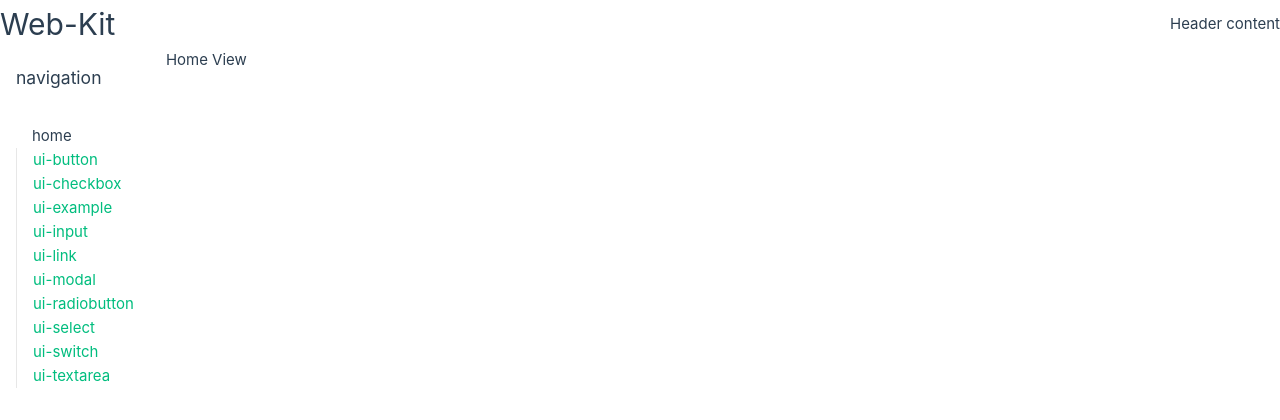
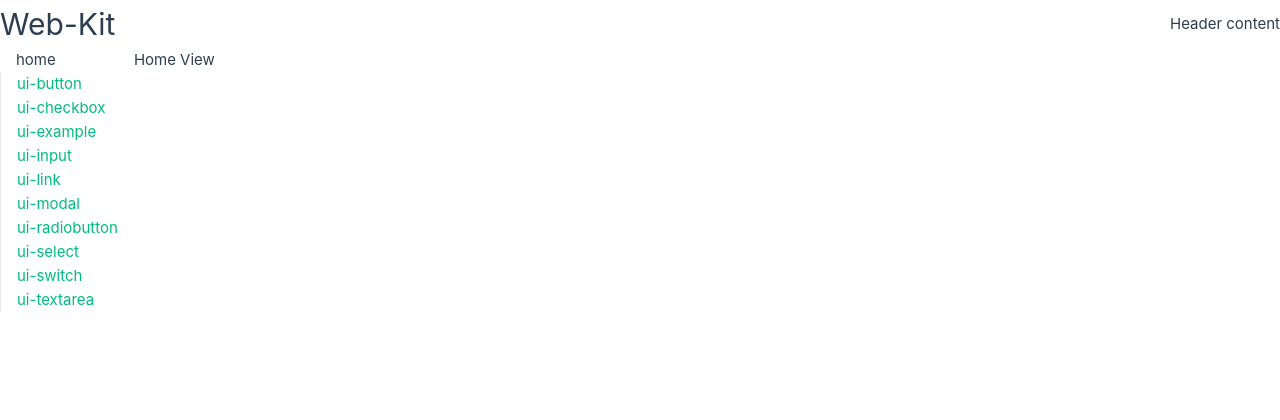
Before and after one commit to zheltkevich/web-kit, a Vue app: page / in a window 1280 px wide. Shown: the top 420 px of the page. Built offline with nearby package versions, Linux system fonts and the light colour scheme.

Commit message:
Update navigation

```diff
--- a/src/components/app/AppNav.vue
+++ b/src/components/app/AppNav.vue
@@ -1,6 +1,7 @@
 <script setup>
 import { ref, computed } from 'vue'
 import { useWindowSize } from '@vueuse/core'
+
 const props = defineProps({
     routes: {
         type: Array,
@@ -8,42 +9,45 @@ const props = defineProps({
     },
     collapsedHeight: {
         type: Number,
-        default: 60,
+        default: 28,
     },
 })
 
-const navigationVisible = ref(false)
-const toggle = () => (navigationVisible.value = !navigationVisible.value)
+const visible = ref(false)
+const toggle = val => (visible.value = val)
 
 const { height } = useWindowSize()
-const navigationStyles = computed(() => {
-    return {
-        height: navigationVisible.value ? `${height.value}px` : `${props.collapsedHeight}px`,
-    }
-})
+const navigationStyles = computed(() => ({
+    height: visible.value ? `${height.value}px` : `${props.collapsedHeight}px`,
+}))
+const listStyles = computed(() => ({
+    height: visible.value ? `${height.value - props.collapsedHeight}px` : '0',
+}))
 </script>
 
 <template>
     <aside
         class="app-nav"
         :style="navigationStyles">
-        <header class="app-nav__header">
-            <h3>navigation</h3>
-            <button
-                class="app-nav__toggle"
-                @click="toggle">
-                {{ navigationVisible ? 'hide' : 'show' }}
-            </button>
-        </header>
-        <nav class="app-nav__list">
+        <nav
+            class="app-nav__list"
+            :style="listStyles">
             <RouterLink
                 v-for="route in routes"
                 :key="route.name"
                 :to="{ name: route.name }"
-                @click="toggle">
+                @click="toggle(false)">
                 {{ route.name }}
             </RouterLink>
         </nav>
+        <div class="app-nav__panel">
+            <h3>Components</h3>
+            <button
+                class="app-nav__toggle"
+                @click="toggle(!visible)">
+                {{ visible ? 'hide' : 'show' }}
+            </button>
+        </div>
     </aside>
 </template>
 
@@ -65,17 +69,25 @@ const navigationStyles = computed(() => {
         height: 100% !important; // stylelint-disable-line declaration-no-important
     }
 
-    &__header {
+    &__panel {
         display: flex;
         justify-content: space-between;
-        padding: 16px;
+
+        @media (width > 768px) {
+            display: none;
+        }
     }
 
     &__list {
         display: flex;
         flex-direction: column;
         align-items: flex-start;
-        padding: 16px;
+        overflow: hidden;
+        transition: height 0.1s ease-out;
+
+        @media (width > 768px) {
+            height: 100% !important; // stylelint-disable-line declaration-no-important
+        }
     }
 
     &__toggle {
```
